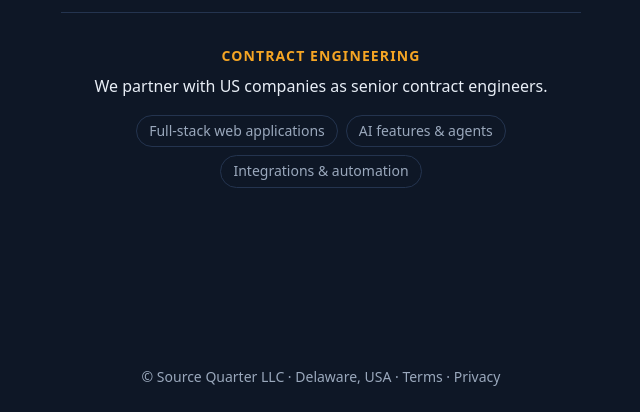
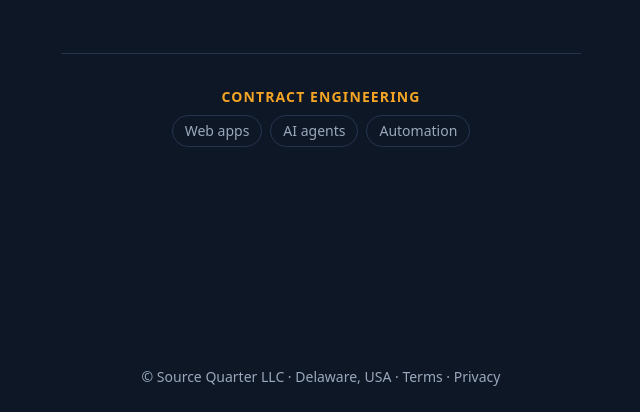
Before and after one commit to SourceQuarter/sourcequarter-site, a plain HTML site: page index.html in a window 1280 px wide. Shown: the part 388-800 px from the top of the page, without its empty margins (319-959 px from the left). Drawn offline with Linux system fonts and the light colour scheme.

Commit message:
Shorten contract engineering section
Co-Authored-By: Claude Opus 5.5 <noreply@anthropic.com>

```diff
--- a/index.html
+++ b/index.html
@@ -18,11 +18,10 @@
 
     <section class="services" aria-labelledby="services-title">
       <h2 id="services-title">Contract engineering</h2>
-      <p>We partner with US companies as senior contract engineers.</p>
       <ul>
-        <li>Full-stack web applications</li>
-        <li>AI features &amp; agents</li>
-        <li>Integrations &amp; automation</li>
+        <li>Web apps</li>
+        <li>AI agents</li>
+        <li>Automation</li>
       </ul>
     </section>
   </main>
```
